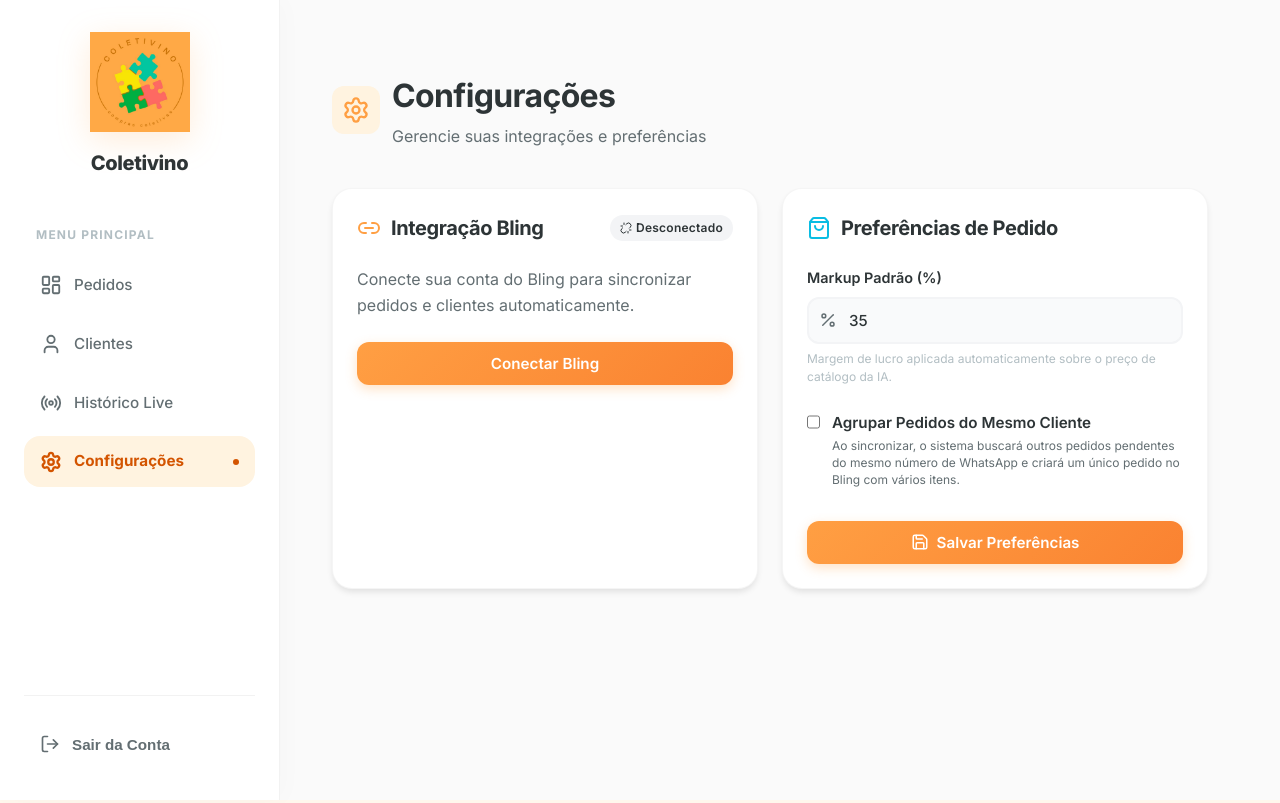
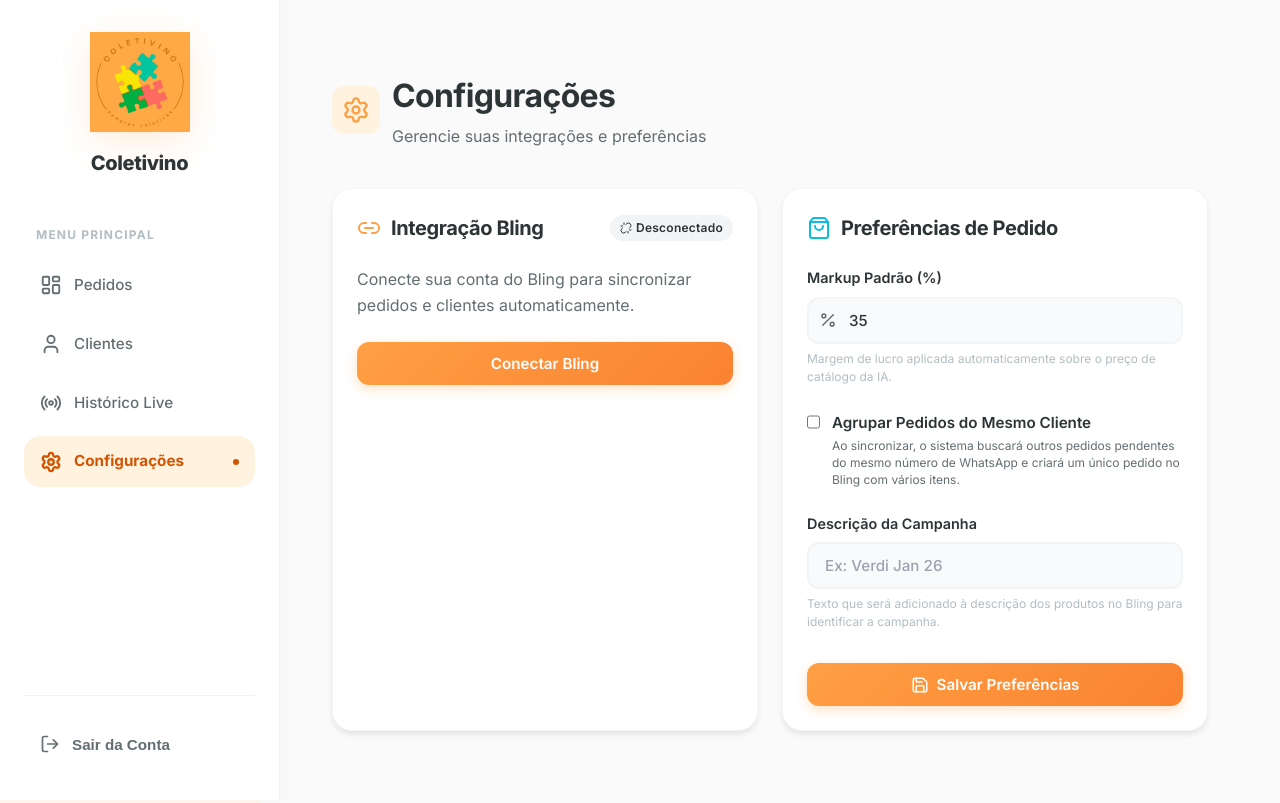
Before and after one commit to gsPatrick/api-integromet, a Next.js app in the folder frontend-dashboard/: page /configuracoes in a window 1280 px wide. Built offline with nearby package versions, Linux system fonts and the light colour scheme; no server answers.

Commit message:
feat: add campaign description setting and improved client search logging

```diff
--- a/frontend-dashboard/src/app/configuracoes/page.js
+++ b/frontend-dashboard/src/app/configuracoes/page.js
@@ -8,7 +8,8 @@
     const [status, setStatus] = useState({ connected: false, message: 'Verificando...' });
     const [settings, setSettings] = useState({
         markup_percentage: 35,
-        group_orders: false
+        group_orders: false,
+        campaign_description: ''
     });
     const [loading, setLoading] = useState(true);
     const [saving, setSaving] = useState(false);
@@ -39,7 +40,8 @@
                 ...prev,
                 ...res.data, // Merge with defaults
                 markup_percentage: Number(res.data.markup_percentage || 35),
-                group_orders: res.data.group_orders === true || res.data.group_orders === 'true'
+                group_orders: res.data.group_orders === true || res.data.group_orders === 'true',
+                campaign_description: res.data.campaign_description || ''
             }));
         } catch (error) {
             console.error('Failed to fetch settings', error);
@@ -54,7 +56,8 @@
             // Send payload exactly as expected by backend
             const payload = {
                 markup_percentage: settings.markup_percentage,
-                group_orders: settings.group_orders
+                group_orders: settings.group_orders,
+                campaign_description: settings.campaign_description
             };
 
             await api.put('/settings', payload);
@@ -168,6 +171,23 @@
                             </div>
                         </div>
 
+                        {/* Campaign Description */}
+                        <div>
+                            <label style={{ display: 'block', fontSize: '0.9rem', fontWeight: 600, marginBottom: '8px', color: '#2d3436' }}>
+                                Descrição da Campanha
+                            </label>
+                            <input
+                                type="text"
+                                className="input"
+                                value={settings.campaign_description}
+                                onChange={(e) => setSettings({ ...settings, campaign_description: e.target.value })}
+                                placeholder="Ex: Verdi Jan 26"
+                            />
+                            <p style={{ fontSize: '0.75rem', color: '#b2bec3', marginTop: '6px' }}>
+                                Texto que será adicionado à descrição dos produtos no Bling para identificar a campanha.
+                            </p>
+                        </div>
+
                         <button
                             onClick={handleSaveSettings}
                             className="btn btn-primary"
```
Also changed, not shown: 1 other file (tests, documents, lock files or other folders).
